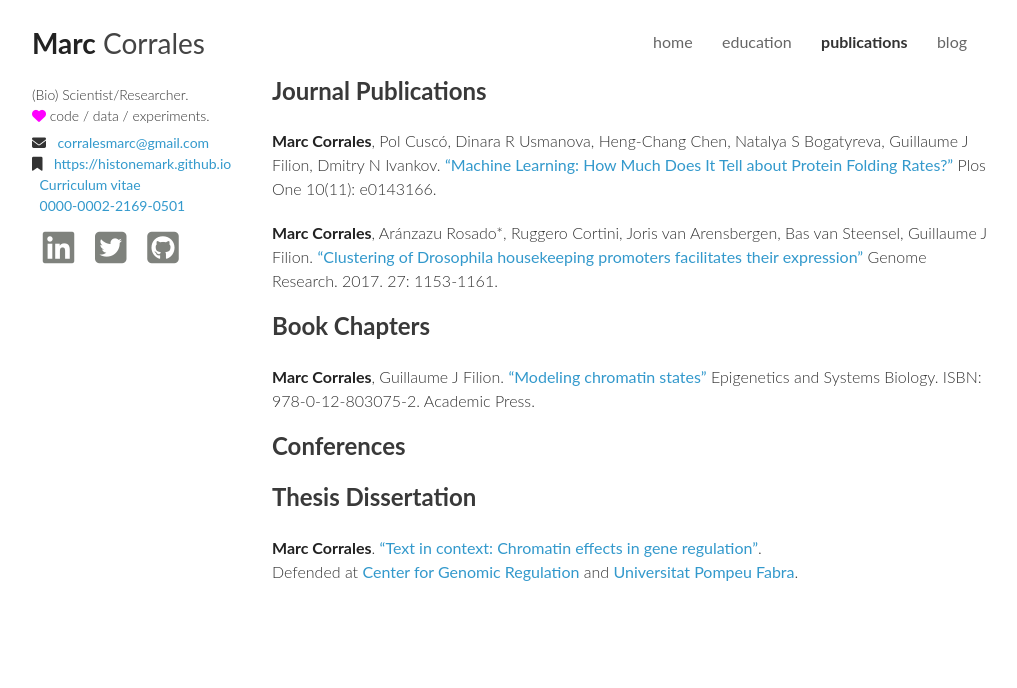
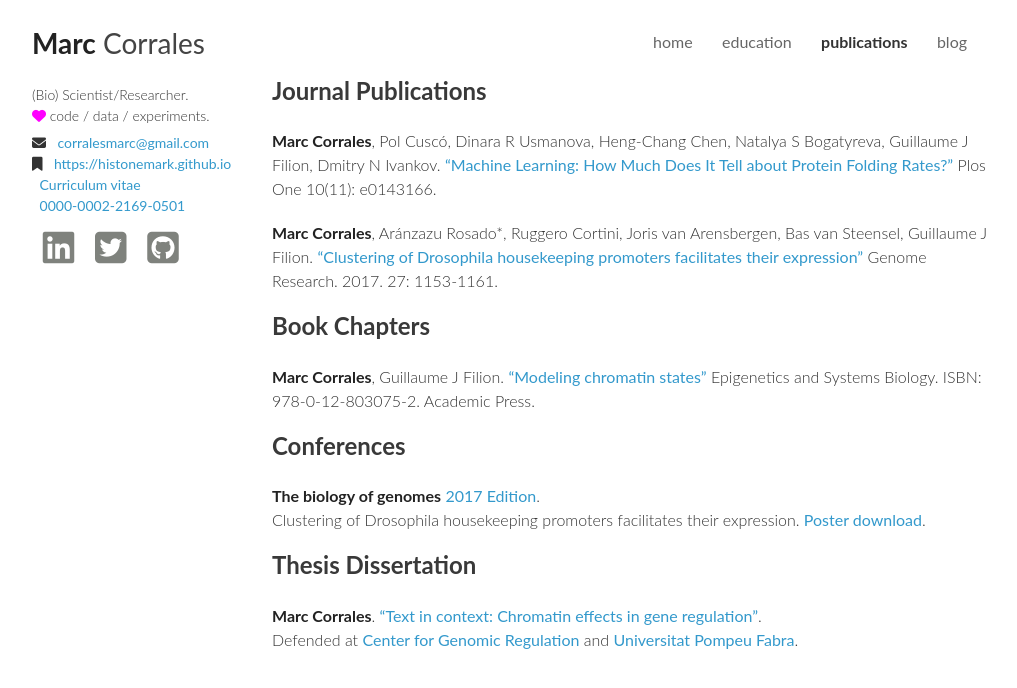
Before and after one commit to histonemark/histonemark.github.io, a Jekyll site: the page built from publications/index.md, in a window 1280 px wide. Shown: the top 688 px of the page, without its empty margins (128-1145 px from the left). Built offline with Jekyll 4.4.1, drawn with Linux system fonts in a browser that asks for light colours; nearby versions of some CDN libraries; a style sheet for code colours, icons or effects is not loaded.

Commit message:
added BoG

```diff
--- a/publications/index.md
+++ b/publications/index.md
@@ -24,6 +24,11 @@ Epigenetics and Systems Biology. ISBN: 978-0-12-803075-2. Academic Press.
 
 ## Conferences
 
+**The biology of genomes** [2017
+Edition](https://meetings.cshl.edu/meetings.aspx?meet=GENOME&year=17).
+Clustering of Drosophila housekeeping promoters facilitates their expression.
+[Poster
+download](https://www.dropbox.com/s/x3qzs4xs37i1cnb/Marc%20Corrales%20BOG%20%28Guillaume%20Filion%29.pdf?dl=1).
 
 ## Thesis Dissertation
 
```
Also changed, not shown: learning/index.md (+1 -1 lines).
